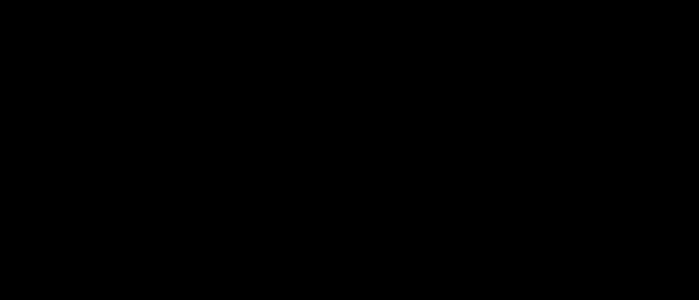
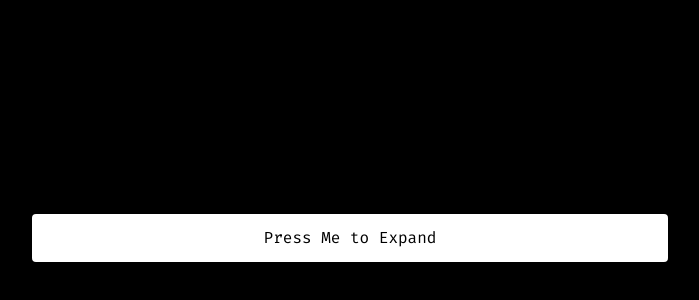
Before and after one commit to Fy50167/typescript-component-practice, a Next.js app: page /dropdown in a window 1280 px wide. Shown: the part 162-462 px from the top of the page, without its empty margins (290-989 px from the left). Built offline with nearby package versions, Linux system fonts and the light colour scheme.

Commit message:
dropdonw complete

```diff
--- a/src/components/Dropdown.tsx
+++ b/src/components/Dropdown.tsx
@@ -1,7 +1,33 @@
-import React from 'react';
+'use client';
+
+import { useState } from 'react';
 
 const Dropdown = () => {
-    return <div></div>;
+    const [expanded, setExpanded] = useState<boolean>(false);
+
+    const openCloseHandle = () => {
+        console.log('hit');
+        setExpanded(!expanded);
+    };
+
+    return (
+        <div
+            className={`w-1/2 h-auto bg-white border-2 border-solid border-black flex flex-col justify-center items-center relative ${
+                expanded ? 'rounded-t-md' : 'rounded-md'
+            }`}
+        >
+            <div className='h-[3rem] w-full flex justify-center items-center'>
+                <button onClick={() => openCloseHandle()}>
+                    Press Me to Expand
+                </button>
+            </div>
+            <div
+                className={`h-[20rem] w-full bg-slate-500 absolute top-[3rem] rounded-b-md ${
+                    expanded ? 'block' : 'hidden'
+                }`}
+            ></div>
+        </div>
+    );
 };
 
 export default Dropdown;
```
